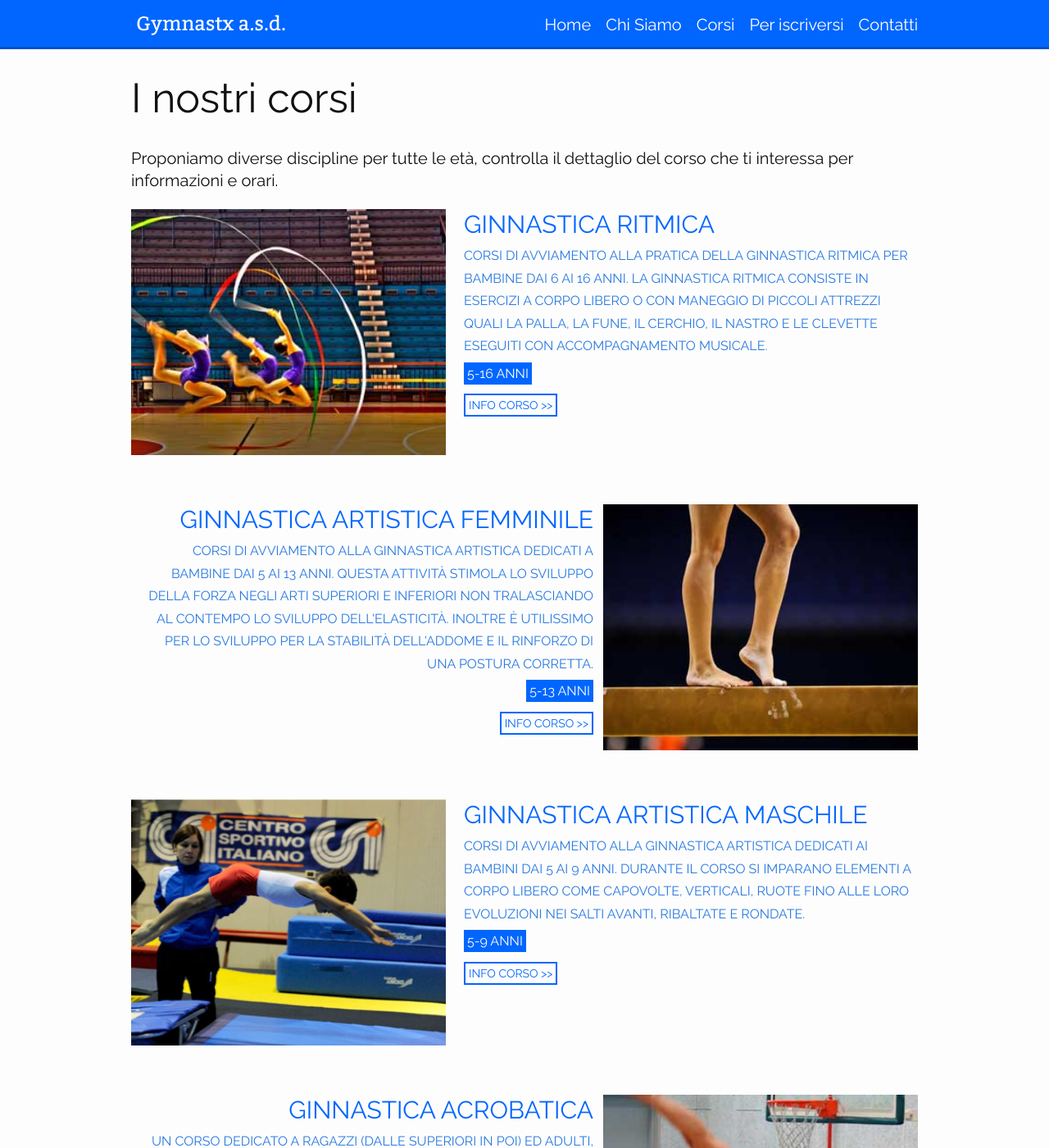
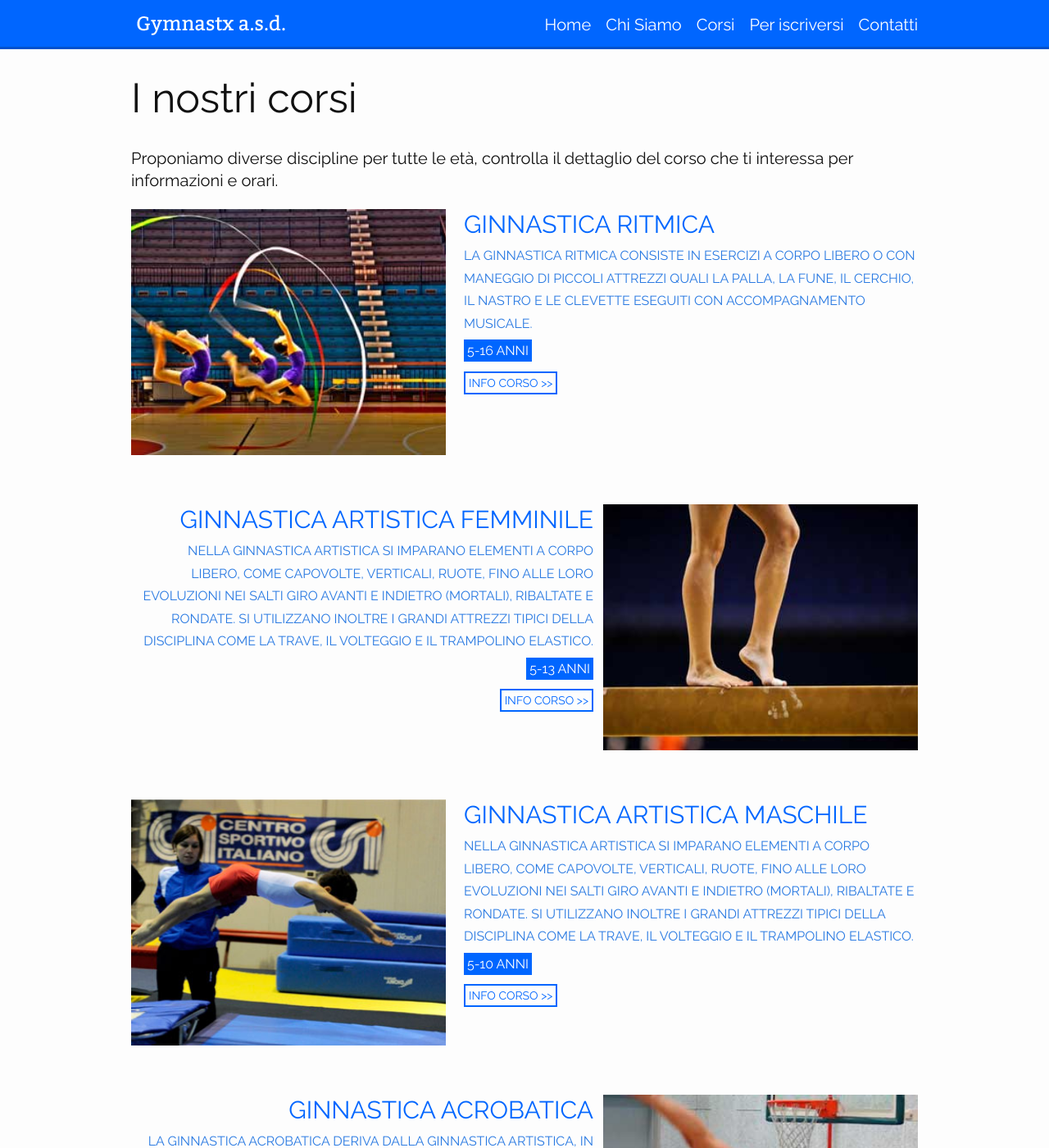
Before and after one commit to gymnastx/gymnastx.github.io, a Jekyll site: the page built from corsi/index.html, in a window 1280 px wide and 1400 px high. Shown: the whole window at 82% size. Built offline with Jekyll 4.4.1, drawn with Linux system fonts in a browser that asks for light colours; nearby versions of some CDN libraries; some of the changed text lies outside the part shown.

Commit message:
Invertiti i colori del titolo della home

```diff
--- a/_data/corsi.yml
+++ b/_data/corsi.yml
@@ -2,31 +2,31 @@
   img: /assets/img/ritmica_400.jpg
   link: /corsi/ritmica/
   anni: 5-16
-  descrizione: Corsi di avviamento alla pratica della ginnastica ritmica per bambine dai 6 ai 16 anni. La ginnastica ritmica consiste in esercizi a corpo libero o con maneggio di piccoli attrezzi quali la palla, la fune, il cerchio, il nastro e le clevette eseguiti con accompagnamento musicale.
+  descrizione: La ginnastica ritmica consiste in esercizi a corpo libero o con maneggio di piccoli attrezzi quali la palla, la fune, il cerchio, il nastro e le clevette eseguiti con accompagnamento musicale.
 
 - nome: Ginnastica Artistica Femminile
   img: /assets/img/artistica_femminile_small.jpg
   link: /corsi/artistica-femminile/
   anni: 5-13
-  descrizione: Corsi di avviamento alla ginnastica artistica dedicati a bambine dai 5 ai 13 anni. Questa attività stimola lo sviluppo della forza negli arti superiori e inferiori non tralasciando al contempo lo sviluppo dell'elasticità. Inoltre è utilissimo per lo sviluppo per la stabilità dell'addome e il rinforzo di una postura corretta.
+  descrizione: Nella ginnastica artistica si imparano elementi a corpo libero, come capovolte, verticali, ruote, fino alle loro evoluzioni nei salti giro avanti e indietro (mortali), ribaltate e rondate. Si utilizzano inoltre i grandi attrezzi tipici della disciplina come la trave, il volteggio e il trampolino elastico.
 
 - nome: Ginnastica Artistica Maschile
   img: /assets/img/artistica_maschile_small.jpg
   link: /corsi/artistica-maschile/
-  anni: 5-9
-  descrizione: Corsi di avviamento alla ginnastica artistica dedicati ai bambini dai 5 ai 9 anni. Durante il corso si imparano elementi a corpo libero come capovolte, verticali, ruote fino alle loro evoluzioni nei salti avanti, ribaltate e rondate.
+  anni: 5-10
+  descrizione: Nella ginnastica artistica si imparano elementi a corpo libero, come capovolte, verticali, ruote, fino alle loro evoluzioni nei salti giro avanti e indietro (mortali), ribaltate e rondate.  Si utilizzano inoltre i grandi attrezzi tipici della disciplina come la trave, il volteggio e il trampolino elastico.
 
 - nome: Ginnastica Acrobatica
   img: /assets/img/acrobatica_small.jpg
   link: /corsi/acrobatica/
   anni: 5-18,18+
-  descrizione: Un corso dedicato a ragazzi (dalle superiori in poi) ed adulti, ex ginnasti e non, che vogliono continuare o cimentarsi per la prima volta nell'esperienza unica della ginnastica acrobatica. Dagli elementi più semplici come la capovolta avanti, la verticale ed la ruota fino ai più complessi come il salto giro avanti, la ribaltata e la rondata.
+  descrizione: La ginnastica acrobatica deriva dalla ginnastica artistica, in particolare dai movimenti che si eseguono al corpo libero. In questa disciplina ci si concentra sui movimenti con fase di volo come flic-flac, salti mortali avanti e indietro, salti con diversi atteggiamenti corporei e avvitamenti derivanti da elementi fondamentali come capovolte, verticali, ruote.
 
 - nome: Baby Gym
   img: /assets/img/baby_small.jpg
   link: /corsi/baby/
   anni: 3-4
-  descrizione: Corso di avviamento all'attività ginnica aperto a maschi e femmine dai 3 ai 5 anni per l'apprendimento delle basi della ginnastica e lo sviluppo delle capacità motorie. Un percorso didattico a misura di bambino nel rispetto delle sue esigenze e attitudini.
+  descrizione: Corso di avviamento all'attività ginnica aperto a maschi e femmine per l'apprendimento delle basi della ginnastica e lo sviluppo delle capacità motorie. Un percorso didattico a misura di bambino nel rispetto delle sue esigenze e attitudini.
 
 - nome: Tessuti e Cerchio Aereo
   img: /assets/img/tessuti_small.jpg
--- a/css/main.scss
+++ b/css/main.scss
@@ -97,7 +97,8 @@
             padding-left: 2%;
             padding-right: 2%;
             span {
-              @extend .highlighted-inverse;
+              @extend .highlighted;
+
               padding: 0.2rem;
               text-transform: uppercase;
               @media (min-width: $large) {
@@ -123,7 +124,8 @@
             padding-left: 2%;
             padding-right: 2%;
             span {
-              @extend .highlighted;
+              @extend .highlighted-inverse;
+
               padding: 0.2rem;
               text-transform: uppercase;
               @media (min-width: $large) {
```
